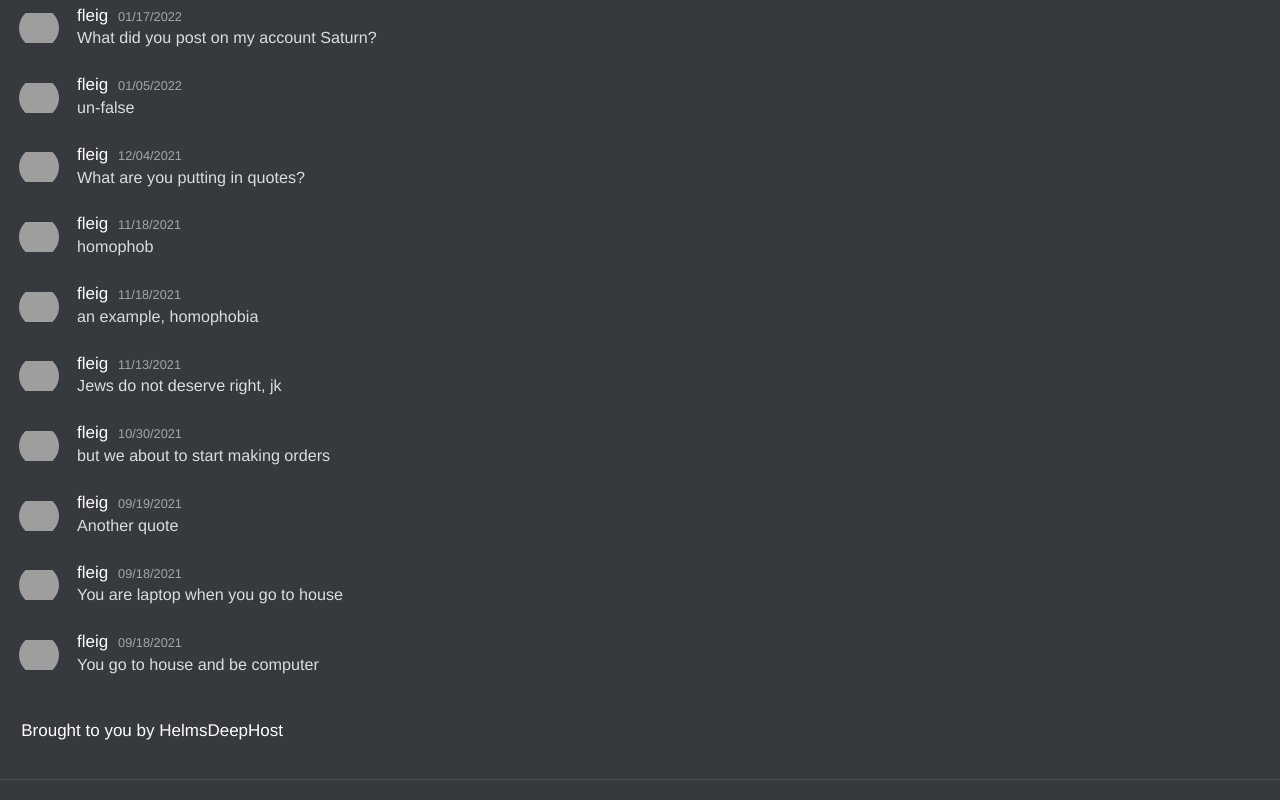
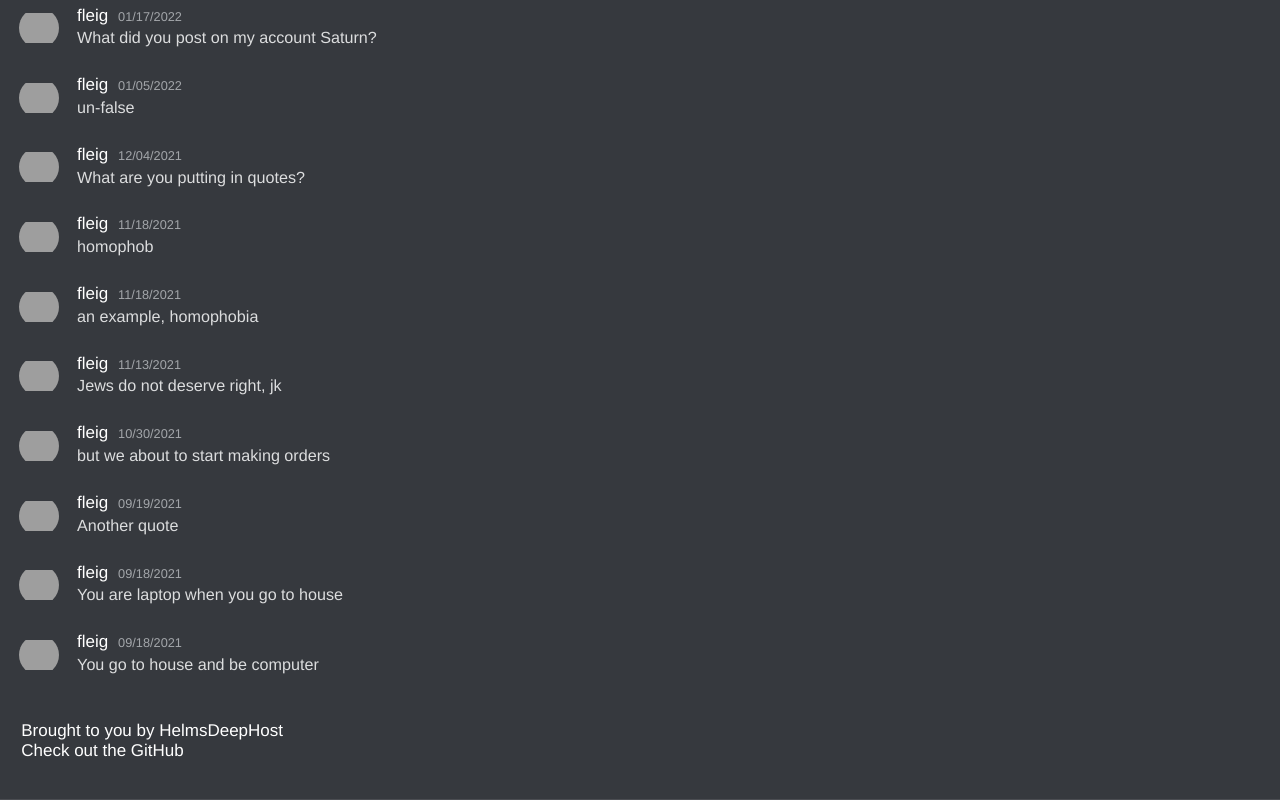
Before and after one commit to HelmsDeepHost/fleig.pink, a plain HTML site: page index.html in a window 1280 px wide. Shown: the part 8371-9171 px from the top of the page. Drawn offline with nearby package versions, Linux system fonts and the light colour scheme; grey boxes are pictures that could not be loaded; a web font is replaced by a local one.

Commit message:
Added github link

```diff
--- a/index.html
+++ b/index.html
@@ -2079,6 +2079,8 @@
 
         <div class=postamble>
             <a class=postamble__entry href="https://www.helmsdeephost.com">Brought to you by HelmsDeepHost</a>
+            <br />
+            <a class=postamble__entry href="https://github.com/HelmsDeepHost/fleig.pink">Check out the GitHub</a>
         </div>
     </body>
 </html>
```
